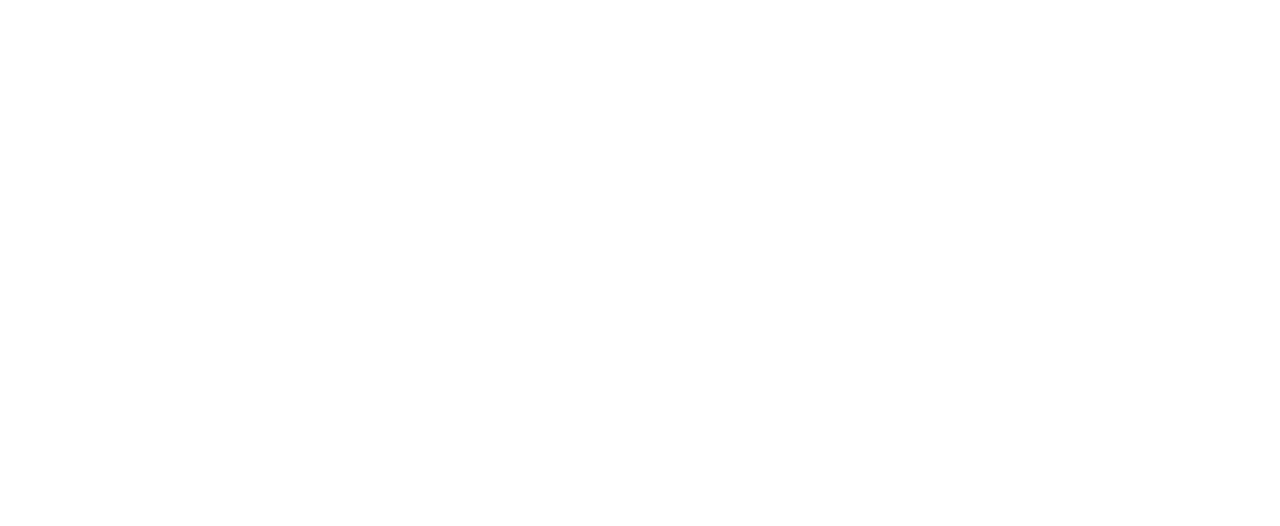
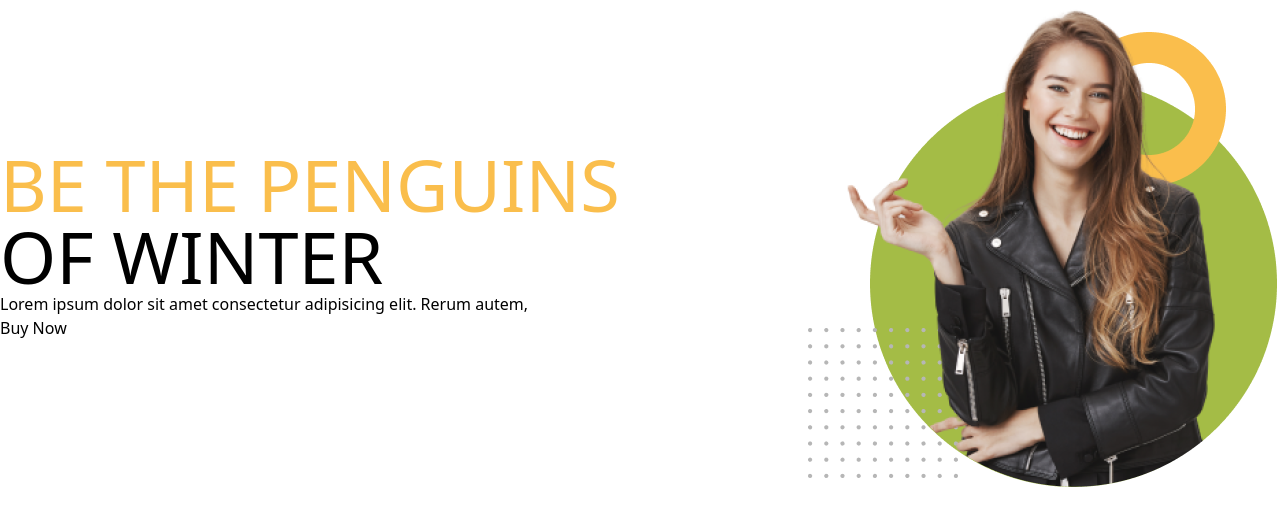
Before and after one commit to Sumona-Akter-Akter/penguin-fashion-with-tailwind, a plain HTML site: page index.html in a window 1280 px wide. Drawn offline with nearby package versions, Linux system fonts and the light colour scheme.

Commit message:
added banner section

```diff
--- a/index.html
+++ b/index.html
@@ -8,6 +8,22 @@
 </head>
 <body>
     <header>
+        <!--banner section-->
+        <div class="flex justify-between items-center">
+            <div>
+                <h1 class="text-7xl uppercase">
+                    <span class="text-[#FABE4C]">Be the Penguins </span>
+                    <br>
+                    of Winter</h1>
+                    <p>Lorem ipsum dolor sit amet consectetur adipisicing elit. Rerum autem, </p>
+                    <button>Buy Now</button>
+
+            </div>
+            <div>
+                <img src="penguin-fashion-resources-main/images/model.png" alt="">
+            </div>
+        </div>
+
 
     </header>
     <main>
```
Also changed, not shown: tailwind.config.js (added, +8 -0 lines).
